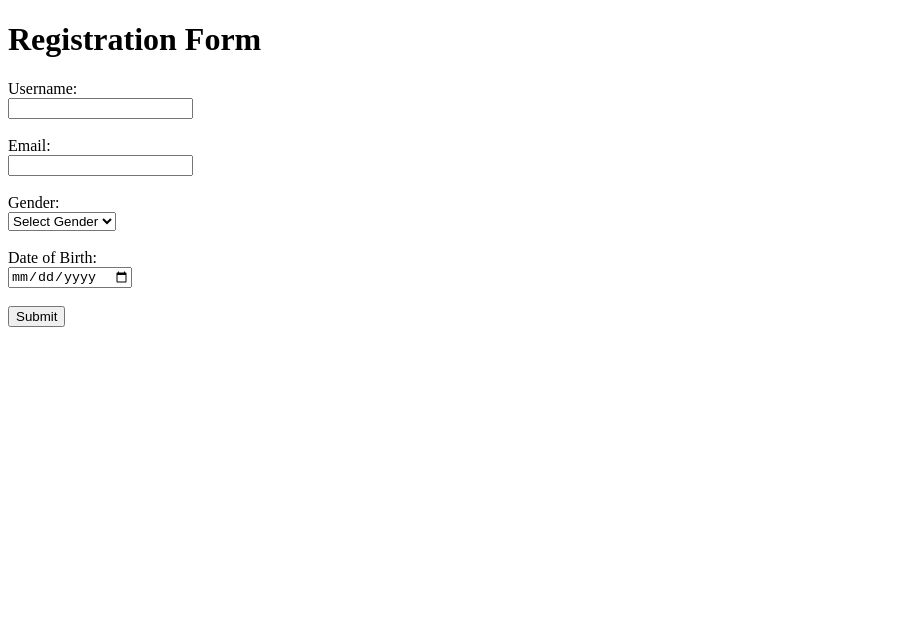
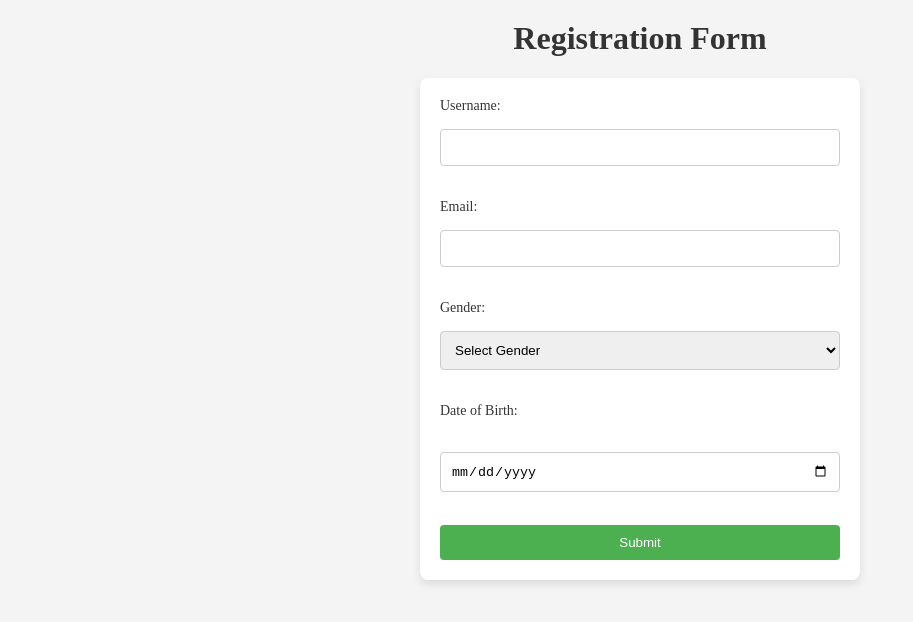
Before and after one commit to Manu839/Form, a plain HTML site: page index.html in a window 1280 px wide. Shown: the whole page, without its empty margins (0-913 px from the left). Drawn offline with Linux system fonts and the light colour scheme.

Commit message:
Added some CSS styles

```diff
--- a/index.html
+++ b/index.html
@@ -7,22 +7,82 @@
     <script src="script.js"></script>
     <title>Document</title>
 </head>
+<style>
+    body {
+        background-color: #f4f4f4;
+        margin: 0;
+        padding: 0;
+    }
+
+    h1 {
+        text-align: center;
+        color: #333;
+        margin-top: 20px;
+    }
+
+    form {
+        max-width: 400px;
+        margin: auto;
+        padding: 20px;
+        background-color: white;
+        box-shadow: 0 4px 8px rgba(0, 0, 0, 0.1);
+        border-radius: 8px;
+    }
+
+    label {
+        font-size: 14px;
+        color: #333;
+        margin-bottom: 5px;
+        display: block;
+    }
+
+    input[type="text"],
+    input[type="email"],
+    input[type="date"],
+    select {
+        width: 100%;
+        padding: 10px;
+        margin: 10px 0 15px;
+        border: 1px solid #ccc;
+        border-radius: 4px;
+        box-sizing: border-box;
+    }
+
+    button {
+        width: 100%;
+        padding: 10px;
+        background-color: #4CAF50;
+        color: white;
+        border: none;
+        border-radius: 4px;
+        cursor: pointer;
+    }
+
+    button:hover {
+        background-color: #45a049;
+    }
+
+    .form-group {
+        margin-bottom: 20px;
+    }
+</style>
 
 <body>
     <h1>Registration Form</h1>
     <form action="" method="">
-        <label for="username">Username:</label><br>
+        <label for="username">Username:</label>
         <input type="text" id="username" name="username" required>
         <br><br>
-        <label for="email">Email:</label><br>
+        <label for="email">Email:</label>
         <input type="email" id="email" name="email" required>
         <br><br>
-        <label for="gender">Gender:</label><br>
+        <label for="gender">Gender:</label>
         <select id="gender" name="gender" required>
             <option value="">Select Gender</option>
             <option value="male">Male</option>
             <option value="female">Female</option>
             <option value="other">Other</option>
+            <option value="other">Not to say</option>
         </select>
         <br><br>
         <label for="dob">Date of Birth:</label><br>
```
